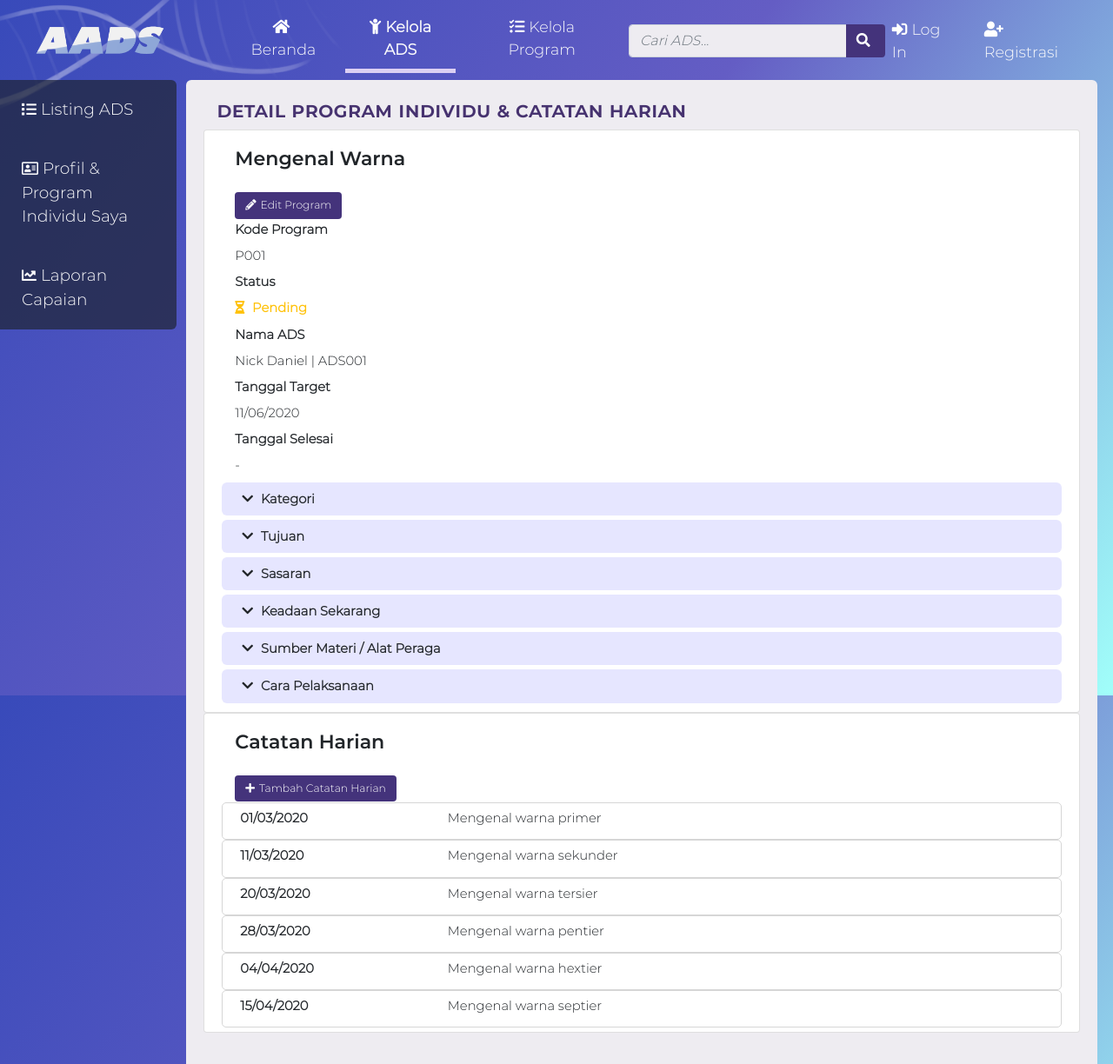
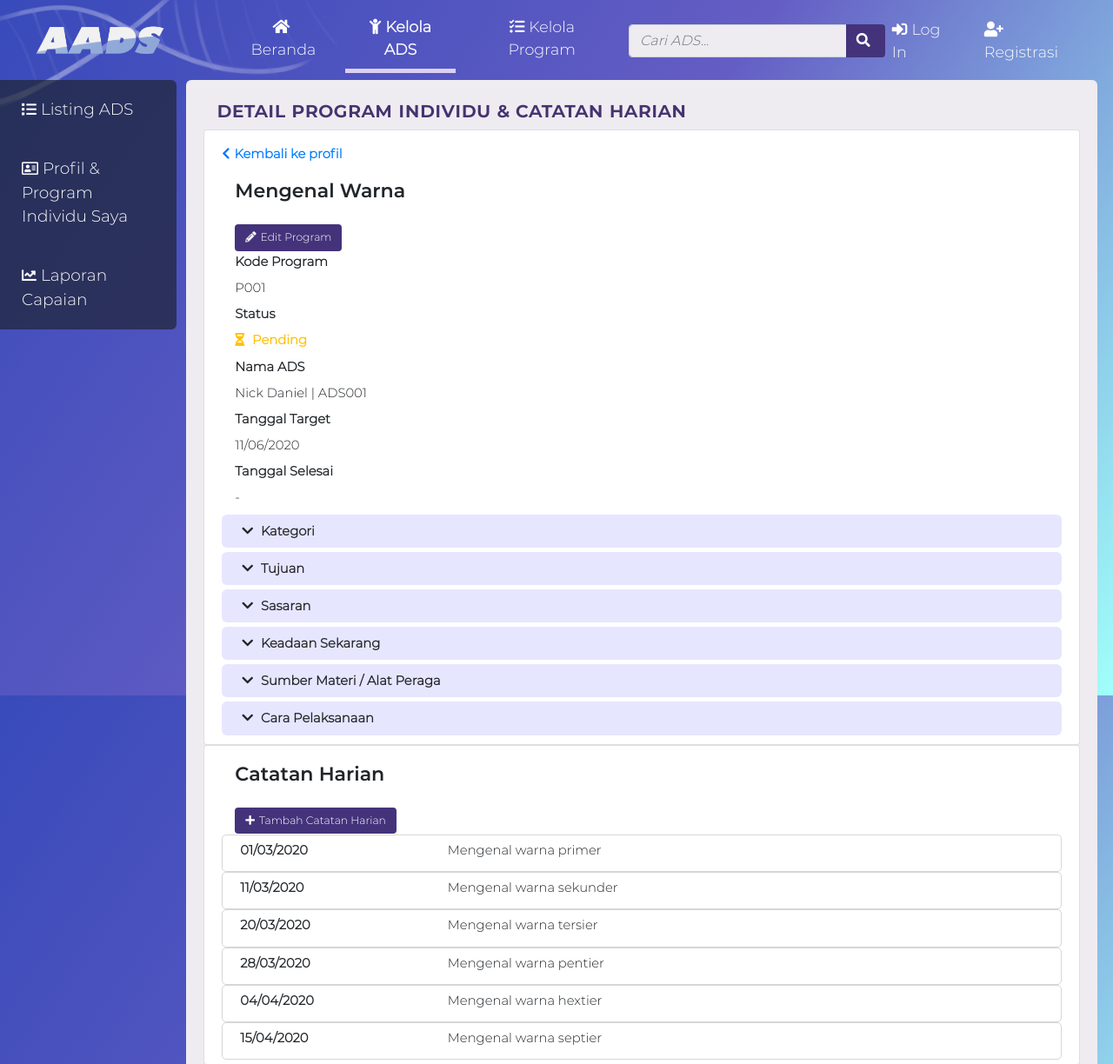
Before and after one commit to FeisalAR/Aplikasi-AADS, a PHP site: page /detail_program_individu.html in a window 1280 px wide. Shown: the top 1224 px of the page at 87% size. Run offline with PHP 8.4, Linux system fonts and the light colour scheme.

Commit message:
fixes links

```diff
--- a/css/style.css
+++ b/css/style.css
@@ -524,6 +524,10 @@ main {
   margin-right: 8px !important;
 }
 
+.backtoprofile {
+  font-size: 0.6em;
+}
+
 #detailprogram, #catatanharian {
   font-size: 1.4em;
 }
--- a/css/style.scss
+++ b/css/style.scss
@@ -450,6 +450,10 @@ main{
     }
 }
 
+.backtoprofile{
+    font-size: 0.6em;
+}
+
 #detailprogram{
     h5{
         padding: 15px;
--- a/detail_program_individu.html
+++ b/detail_program_individu.html
@@ -191,6 +191,10 @@
                                                             <div class="col-md-12 col-12">
                                                                 <div class="row">
                                                                     <div class="col-md-12 col-12">
+                                                                        <a class="backtoprofile font-weight-bold"
+                                                                            href="profil_ads.html#program-list-search"><i
+                                                                                class="fas fa-chevron-left"></i>Kembali
+                                                                            ke profil</a>
                                                                         <h5 class="font-weight-bold mb-1 namaprogram">
                                                                             Mengenal Warna
                                                                         </h5><a href="#" class="editlink"><button
--- a/profil_ads.html
+++ b/profil_ads.html
@@ -249,7 +249,7 @@
 
                     <div class="row programads">
                         <!-- Form Title -->
-                        <div class="col">
+                        <div class="col" id="#programanchor">
                             <h2 class="mt-4">Daftar Program Individu</h2>
                         </div>
                     </div>
```
Also changed, not shown: 1 other file.
